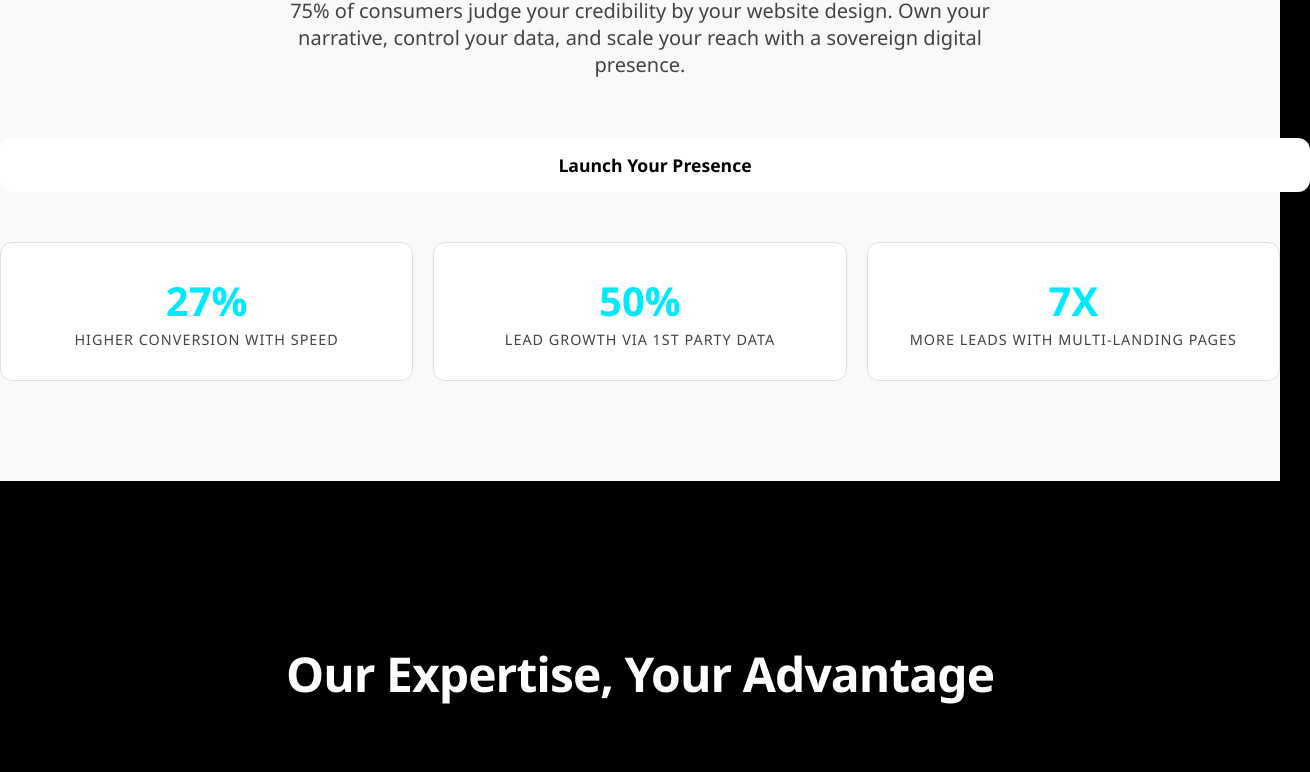
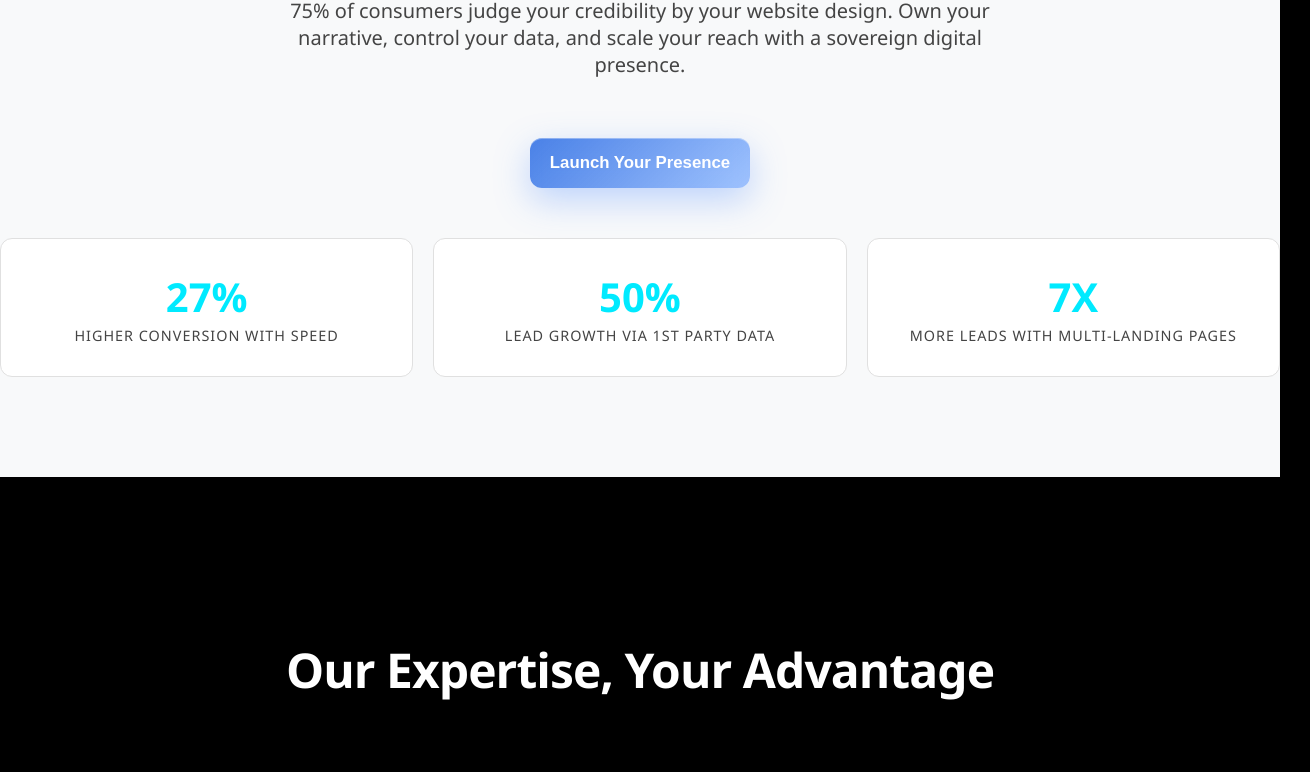
Before and after one commit to sj800/bengaluru-build, a React (Create React App) app: page / in a window 1280 px wide. Shown: the part 1194-1966 px from the top of the page, 1310 px wide, since content can reach past the window. Built offline with nearby package versions, Linux system fonts and the light colour scheme.

Commit message:
Fix alignment

```diff
--- a/src/components/Authority/Authority.css
+++ b/src/components/Authority/Authority.css
@@ -56,20 +56,58 @@
   text-transform: uppercase;
   letter-spacing: 1px;
 }
+.cta-button {
 
-.cta-button {
-  display: inline-block;
-  background-color: var(--color-accent);
-  color: white;
-  padding: 18px 36px;
-  border-radius: 8px;
+  display: inline-flex;
+  align-items: center;
+  justify-content: center;
+
+  width: 80%;
+  max-width: 220px;
+
+  margin-top: 30px;
+
+  padding: 16px 32px;
+
+  border-radius: 16px;
+
+  font-size: 1.05rem;
+  font-weight: 600;
+
   text-decoration: none;
-  font-weight: bold;
-  font-size: 1.1rem;
-  margin-top: 30px;
-  transition: filter 0.2s;
+
+  color: white !important;
+
+  /* force blue glass gradient */
+  background: linear-gradient(
+    135deg,
+    rgba(54, 115, 228, 0.9),
+    rgba(120,170,255,0.7)
+  ) !important;
+
+  border: 1px solid rgba(255,255,255,0.25);
+
+  backdrop-filter: blur(10px);
+
+  box-shadow:
+    0 12px 35px rgba(79,140,255,0.35),
+    inset 0 1px 0 rgba(255,255,255,0.35);
+
+  cursor: pointer;
+
+  transition:
+    transform 0.2s ease,
+    box-shadow 0.25s ease,
+    filter 0.2s ease;
 }
 
 .cta-button:hover {
-  filter: brightness(1.2);
+
+  transform: translateY(-2px);
+
+  filter: brightness(1.3);
+
+  box-shadow:
+    0 18px 45px rgba(79,140,255,0.45),
+    inset 0 1px 0 rgba(255,255,255,0.4);
 }
--- a/src/components/Authority/Authority.js
+++ b/src/components/Authority/Authority.js
@@ -1,30 +1,61 @@
-import React from 'react';
-import './Authority.css';
+import React, { useState } from "react";
+import "./Authority.css";
+import ContactFormModal from "../contact/ContactFormModal";
 
-const Authority = () => (
+const Authority = () => {
+
+  const [showModal, setShowModal] = useState(false);
+
+  return (
+    <>
       <section className="authority-section">
         <div className="container">
-      <h1>Build <span className="highlight">Authority</span>.<br/>Drive Growth.</h1>
+
+          <h1>
+            Build <span className="highlight">Authority</span>.<br/>
+            Drive Growth.
+          </h1>
+
           <p>
-        75% of consumers judge your credibility by your website design. Own your narrative, control your data, and scale your reach with a sovereign digital presence.
+            75% of consumers judge your credibility by your website design.
+            Own your narrative, control your data, and scale your reach with
+            a sovereign digital presence.
           </p>
-      <a href="#" className="cta-button">Launch Your Presence</a>
+
+          <button
+            className="cta-button"
+            onClick={() => setShowModal(true)}
+          >
+            Launch Your Presence
+          </button>
+
         </div>
+
         <div className="stats-grid container">
+
           <div className="stat-card">
             <span className="stat-number">27%</span>
             <span className="stat-label">Higher Conversion with Speed</span>
           </div>
+
           <div className="stat-card">
             <span className="stat-number">50%</span>
             <span className="stat-label">Lead Growth via 1st Party Data</span>
           </div>
+
           <div className="stat-card">
             <span className="stat-number">7X</span>
             <span className="stat-label">More Leads with Multi-Landing Pages</span>
           </div>
+
         </div>
       </section>
+
+      {showModal && (
+        <ContactFormModal close={() => setShowModal(false)} />
+      )}
+    </>
   );
+};
 
 export default Authority;
--- a/src/components/ServicesModal/ServicesModal.css
+++ b/src/components/ServicesModal/ServicesModal.css
@@ -3,33 +3,36 @@
   inset: 0;
 
   background: rgba(0,0,0,0.65);
-  backdrop-filter: blur(18px);
+  backdrop-filter: blur(20px);
 
   display: flex;
-  align-items: center;
+  flex-direction: column;
+
   justify-content: center;
 
   z-index: 2000;
+
+  overflow: hidden;
 }
 
 /* close */
-
 .modal-close {
   position: absolute;
-  top: 30px;
-  right: 40px;
 
-  width: 42px;
-  height: 50px;
+  top: 20px;
+  right: 20px;
+
+  width: 40px;
+  height: 40px;
 
   border-radius: 50%;
 
   border: 1px solid rgba(255,255,255,0.15);
-  background: rgba(255,255,255,0.05);
+  background: rgba(255,255,255,0.06);
 
   color: white;
 
-  font-size: 20px;
+  font-size: 18px;
 
   cursor: pointer;
 
@@ -61,49 +64,57 @@
 }
 
 .carousel-track {
-  scrollbar-width: none;
+  display: flex;
+
+  gap: 30px;
+
+  overflow-x: auto;
+
+  scroll-snap-type: x mandatory;
+
+  padding: 60px 20px;
+
+  width: 100%;
 }
 
 /* cards */
 /* card */
+.carousel-card {
+  flex: 0 0 clamp(280px, 60vw, 520px);
 
-.carousel-card {
-  flex: 0 0 clamp(50%, 70vw, 80%);
+  padding: 2.5rem;
 
-  padding: 8rem;
+  width: 70%;
+;
 
-  border-radius: 26px;
+  border-radius: 24px;
 
   background: rgba(255,255,255,0.06);
-  border: 1px solid rgba(255,255,255,0.18);
+  border: 1px solid rgba(255,255,255,0.15);
 
-  backdrop-filter: blur(28px);
+  backdrop-filter: blur(30px);
 
   scroll-snap-align: center;
 
-  transition:
-    transform 0.4s,
-    box-shadow 0.4s;
-
-  cursor: pointer;
-
-  /* center content */
   display: flex;
   flex-direction: column;
   align-items: center;
   text-align: center;
+
+  transition:
+    transform 0.5s ease,
+    box-shadow 0.5s ease;
 }
 
 /* hover */
 
 .carousel-card:hover {
-  transform: translateY(-6px);
+  transform: translateY(-4px);
 
   box-shadow:
-    0 40px 120px rgba(0,0,0,0.9),
-    0 0 50px rgba(79,140,255,0.2);
+    0 30px 80px rgba(0,0,0,0.6),
+    0 0 40px rgba(79,140,255,0.15);
 }
-
 /* text */
 
 .carousel-card h3 {
@@ -137,3 +148,27 @@
 
   text-align: center;
 }
+
+
+
+@media (max-width: 768px) {
+
+  .carousel-track {
+    gap: 20px;
+    padding: 40px 16px;
+  }
+
+  .carousel-card {
+    flex: 0 0 85vw;
+    padding: 2rem;
+  }
+
+  .carousel-card h3 {
+    font-size: 22px;
+  }
+
+  .carousel-card li {
+    font-size: 15px;
+  }
+
+}
--- a/src/components/ServicesModal/ServicesModal.js
+++ b/src/components/ServicesModal/ServicesModal.js
@@ -46,42 +46,52 @@ const ServicesModal = ({ close }) => {
   const cards = [...services, ...services, ...services];
 
   useEffect(() => {
+
     const track = trackRef.current;
+    const total = services.length;
 
     const cardWidth = track.children[0].offsetWidth + 40;
-  const totalCards = services.length;
 
-  // Start in middle set, second card centered
-  track.scrollLeft = cardWidth * (totalCards + 1);
+    track.scrollLeft = cardWidth * total;
 
     const handleScroll = () => {
-    const maxScroll = cardWidth * cards.length;
 
-    // if user scrolls too far right
-    if (track.scrollLeft > cardWidth * (totalCards * 2)) {
-      track.scrollLeft -= cardWidth * totalCards;
+      const max = cardWidth * total * 2;
+
+      if (track.scrollLeft >= max) {
+        track.scrollLeft -= cardWidth * total;
       }
 
-    // if user scrolls too far left
-    if (track.scrollLeft < cardWidth * totalCards) {
-      track.scrollLeft += cardWidth * totalCards;
+      if (track.scrollLeft <= cardWidth * (total - 1)) {
+        track.scrollLeft += cardWidth * total;
       }
+
     };
 
     track.addEventListener("scroll", handleScroll);
 
     return () => track.removeEventListener("scroll", handleScroll);
+
   }, []);
 
   const handleCardClick = (index) => {
+
     const track = trackRef.current;
 
-    const cardWidth = track.children[0].offsetWidth + 40;
+    const card = track.children[index];
+
+    const trackWidth = track.offsetWidth;
+
+    const cardCenter =
+      card.offsetLeft +
+      card.offsetWidth / 2 -
+      trackWidth / 2;
 
     track.scrollTo({
-      left: index * cardWidth,
+      left: cardCenter,
       behavior: "smooth"
     });
+
   };
 
   return (
```
Lines whose indentation alone changed are shown as unchanged.
